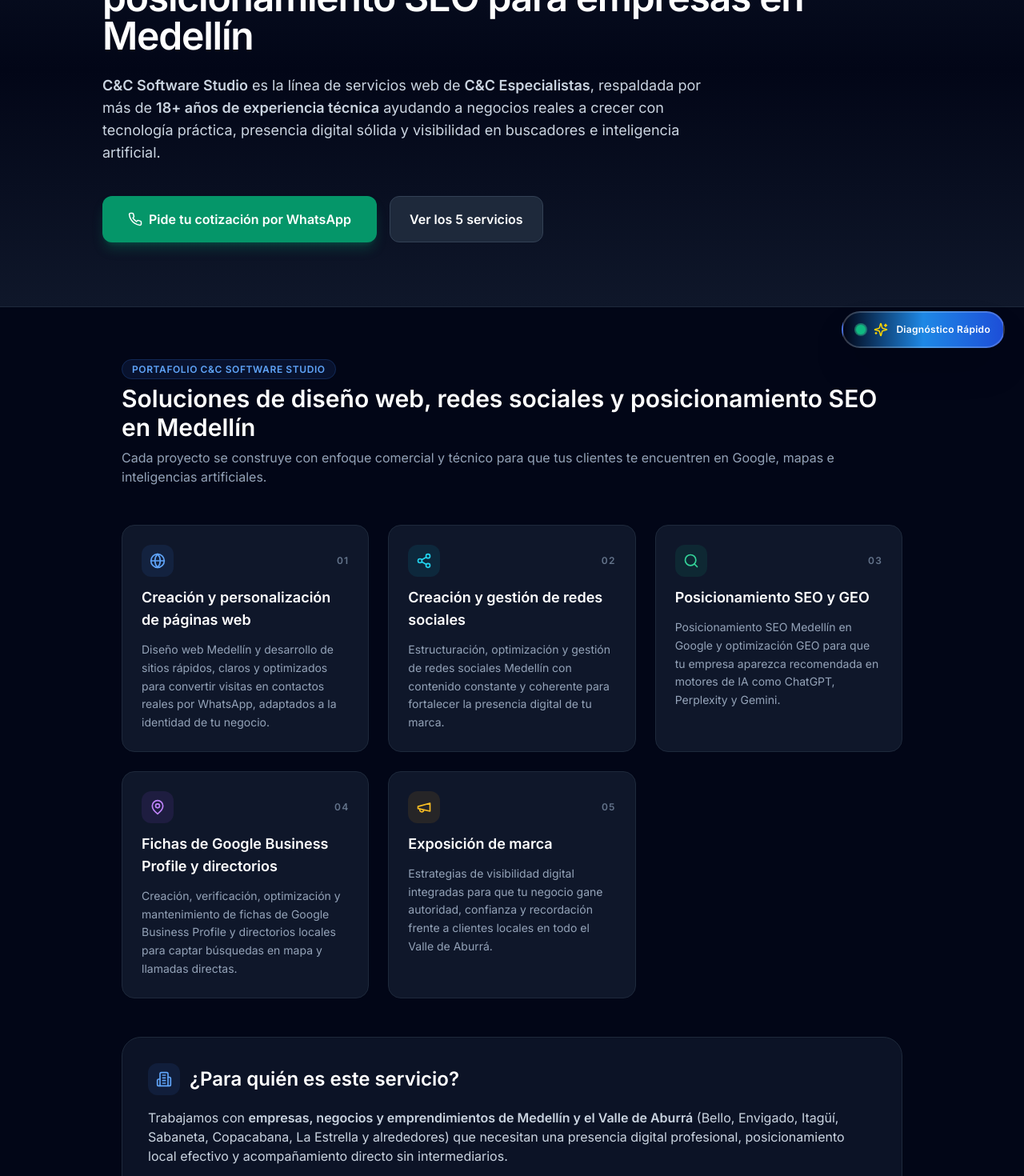
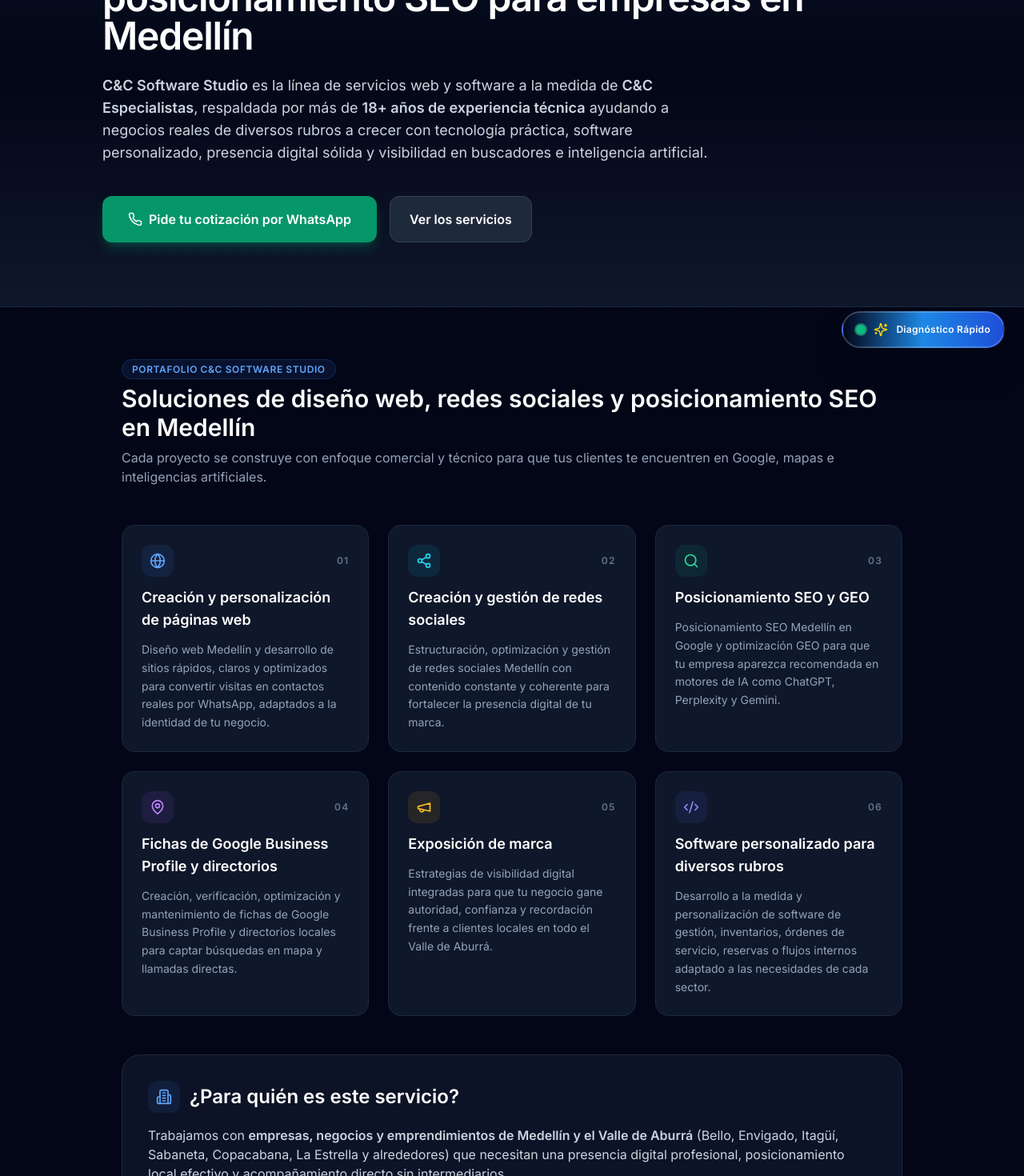
Before and after one commit to FLATRON0323/cyc-especialistas-web, a Next.js app: page /servicios-web in a window 1280 px wide. Shown: the part 341-1811 px from the top of the page at 80% size. Built offline with nearby package versions, Linux system fonts and the light colour scheme.

Commit message:
feat(servicios-web): add custom software and software customization for diverse industries

```diff
--- a/src/app/servicios-web/page.tsx
+++ b/src/app/servicios-web/page.tsx
@@ -14,18 +14,21 @@ import {
   Wrench,
   ArrowRight,
   ExternalLink,
+  Code2,
 } from 'lucide-react';
 import Link from 'next/link';
 
 export const metadata: Metadata = {
-  title: "Diseño Web Medellín, Páginas Web, Redes Sociales y Posicionamiento SEO | C&C Software Studio",
+  title: "Diseño Web Medellín, Software Personalizado, Redes Sociales y SEO | C&C Software Studio",
   description:
-    "C&C Software Studio (C&C Especialistas): creación de páginas web Medellín, diseño web Medellín, gestión de redes sociales Medellín, posicionamiento SEO Medellín y GEO para empresas del Valle de Aburrá.",
+    "C&C Software Studio (C&C Especialistas): creación de páginas web Medellín, diseño web Medellín, software personalizado para diversos rubros, gestión de redes sociales Medellín y posicionamiento SEO Medellín.",
   keywords: [
     "diseño web Medellín",
     "creación de páginas web Medellín",
     "posicionamiento SEO Medellín",
     "gestión de redes sociales Medellín",
+    "software personalizado Medellín",
+    "personalización de software para empresas",
     "posicionamiento GEO",
     "Google Business Profile Medellín",
     "C&C Software Studio",
@@ -71,8 +74,8 @@ export default function ServiciosWebPage() {
     {
       "@context": "https://schema.org",
       "@type": "Service",
-      "name": "C&C Software Studio — Diseño Web, Redes Sociales y Posicionamiento SEO y GEO en Medellín",
-      "serviceType": "Diseño Web, Gestión de Redes Sociales, Posicionamiento SEO y GEO, Google Business Profile y Exposición de Marca",
+      "name": "C&C Software Studio — Diseño Web, Software Personalizado, Redes Sociales y Posicionamiento SEO y GEO en Medellín",
+      "serviceType": "Diseño Web, Software Personalizado para Diversos Rubros, Gestión de Redes Sociales, Posicionamiento SEO y GEO, Google Business Profile y Exposición de Marca",
       "url": `${SITE_CONFIG.domainUrl}/servicios-web`,
       "provider": {
         "@type": "LocalBusiness",
@@ -90,7 +93,7 @@ export default function ServiciosWebPage() {
       },
       "areaServed": SITE_CONFIG.coverage,
       "description":
-        "Creación y personalización de páginas web, creación y gestión de redes sociales, posicionamiento SEO y GEO (Google, ChatGPT, Perplexity, Gemini), fichas de Google Business Profile y directorios, y exposición de marca para empresas, negocios y emprendimientos de Medellín y el Valle de Aburrá.",
+        "Creación y personalización de páginas web, desarrollo y personalización de software a la medida para diversos rubros, creación y gestión de redes sociales, posicionamiento SEO y GEO (Google, ChatGPT, Perplexity, Gemini), fichas de Google Business Profile y directorios, y exposición de marca para empresas, negocios y emprendimientos de Medellín y el Valle de Aburrá.",
     },
   ];
 
@@ -135,6 +138,14 @@ export default function ServiciosWebPage() {
       icon: Megaphone,
       accent: "text-amber-400 bg-amber-500/10",
     },
+    {
+      number: "06",
+      title: "Software personalizado para diversos rubros",
+      description:
+        "Desarrollo a la medida y personalización de software de gestión, inventarios, órdenes de servicio, reservas o flujos internos adaptado a las necesidades de cada sector.",
+      icon: Code2,
+      accent: "text-indigo-400 bg-indigo-500/10",
+    },
   ];
 
   return (
@@ -157,9 +168,9 @@ export default function ServiciosWebPage() {
             </h1>
 
             <p className="text-slate-300 text-base md:text-lg max-w-3xl leading-relaxed">
-              <b>C&amp;C Software Studio</b> es la línea de servicios web de{" "}
+              <b>C&amp;C Software Studio</b> es la línea de servicios web y software a la medida de{" "}
               <b>C&amp;C Especialistas</b>, respaldada por más de{" "}
-              <b>18+ años de experiencia técnica</b> ayudando a negocios reales a crecer con tecnología práctica, presencia digital sólida y visibilidad en buscadores e inteligencia artificial.
+              <b>18+ años de experiencia técnica</b> ayudando a negocios reales de diversos rubros a crecer con tecnología práctica, software personalizado, presencia digital sólida y visibilidad en buscadores e inteligencia artificial.
             </p>
 
             <div className="flex flex-wrap gap-4 pt-4 justify-center md:justify-start">
@@ -175,7 +186,7 @@ export default function ServiciosWebPage() {
                 href="#servicios-studio"
                 className="bg-slate-800 hover:bg-slate-700 text-white font-semibold px-6 py-4 rounded-xl border border-slate-700 transition"
               >
-                Ver los 5 servicios
+                Ver los servicios
               </a>
             </div>
           </div>
```
